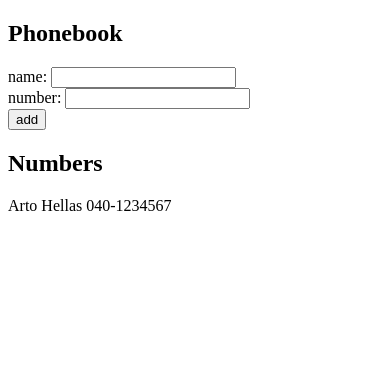
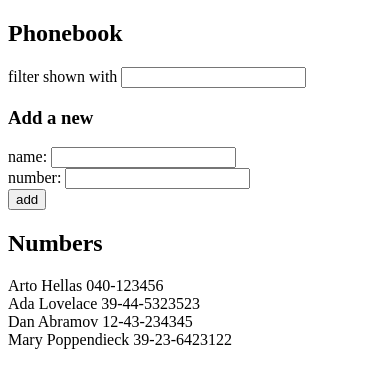
Before and after one commit to Kerman07/full-stack-open, a React (Create React App) app in the folder part2/phonebook/: page / in a window 390 px wide. Shown: the top 388 px of the page. Built offline with nearby package versions, Linux system fonts and the light colour scheme.

Commit message:
2.9*: phonebook step4

```diff
--- a/part2/phonebook/src/App.js
+++ b/part2/phonebook/src/App.js
@@ -1,11 +1,16 @@
 import React, { useState } from "react";
+import Filter from "./components/Filter.js";
 
 const App = () => {
   const [persons, setPersons] = useState([
-    { name: "Arto Hellas", number: "040-1234567" },
+    { name: "Arto Hellas", number: "040-123456" },
+    { name: "Ada Lovelace", number: "39-44-5323523" },
+    { name: "Dan Abramov", number: "12-43-234345" },
+    { name: "Mary Poppendieck", number: "39-23-6423122" },
   ]);
   const [newName, setNewName] = useState("");
   const [newNumber, setNewNumber] = useState("");
+  const [newFilter, setNewFilter] = useState("");
 
   const handleNewEntry = (event) => {
     event.preventDefault();
@@ -21,10 +26,13 @@ const App = () => {
 
   const handleName = (event) => setNewName(event.target.value);
   const handleNumber = (event) => setNewNumber(event.target.value);
+  const handleFilter = (event) => setNewFilter(event.target.value);
 
   return (
     <div>
       <h2>Phonebook</h2>
+      filter shown with <Filter onChange={handleFilter} value={newFilter} />
+      <h3>Add a new</h3>
       <form onSubmit={handleNewEntry}>
         <div>
           name: <input onChange={handleName} value={newName} />
@@ -37,9 +45,16 @@ const App = () => {
         </div>
       </form>
       <h2>Numbers</h2>
-      {persons.map((person) => (
-        <div key={person.name}>{person.name} {person.number}</div>
-      ))}
+      {persons
+        .filter((person) => {
+          const lower = person.name.toLowerCase();
+          return lower.includes(newFilter.toLowerCase());
+        })
+        .map((person) => (
+          <div key={person.name}>
+            {person.name} {person.number}
+          </div>
+        ))}
     </div>
   );
 };
--- /dev/null
+++ b/part2/phonebook/src/components/Filter.js
@@ -0,0 +1,5 @@
+const Filter = ({ onChange, filterValue }) => {
+  return <input onChange={onChange} value={filterValue} />;
+};
+
+export default Filter;
```
